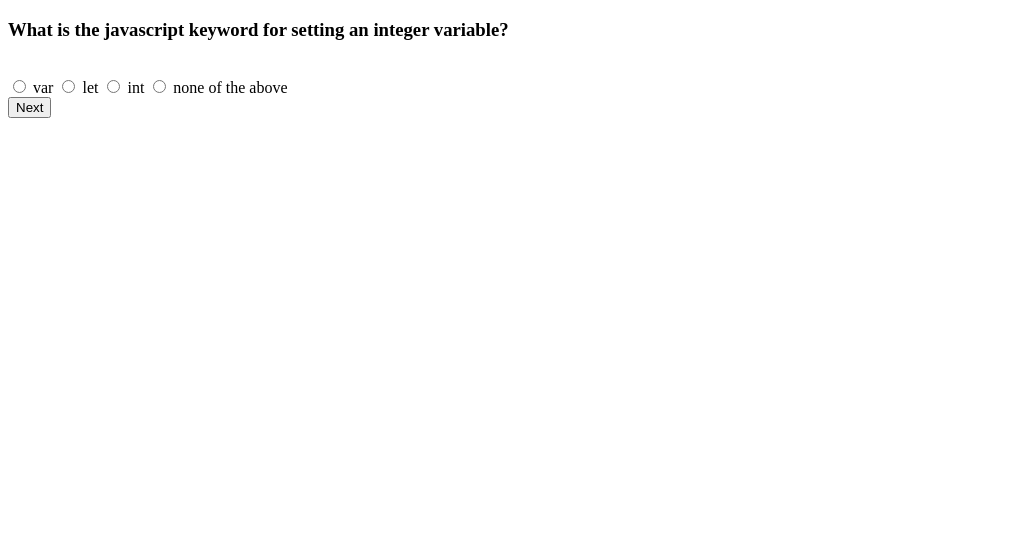
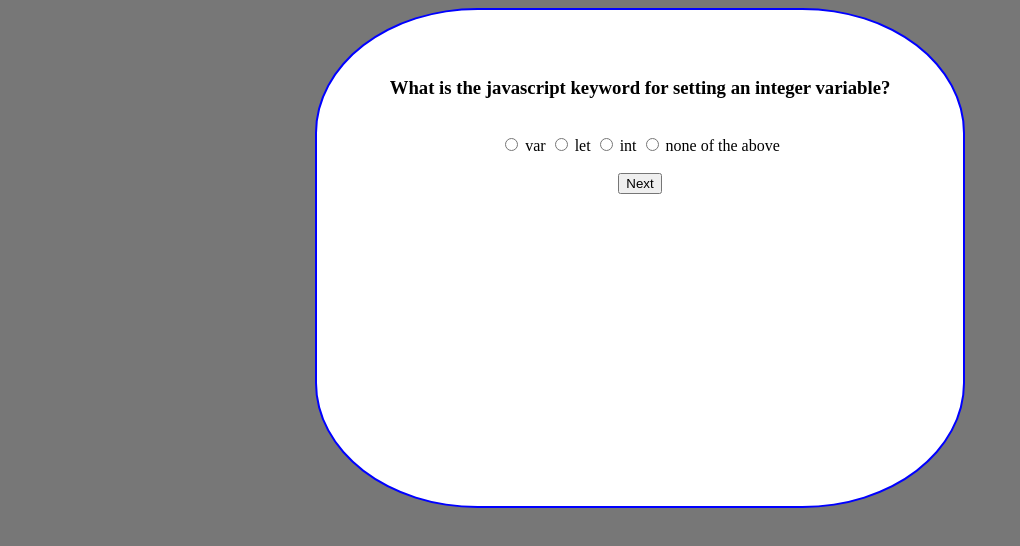
Before and after one commit to recursion/jsQuiz, a plain HTML site: page index.html in a window 1280 px wide. Shown: the whole page, without its empty margins (0-1020 px from the left). Drawn offline with Linux system fonts and the light colour scheme.

Commit message:
Added some basic styles

```diff
--- a/index.html
+++ b/index.html
@@ -3,6 +3,7 @@
   <head>
     <title>jsQuiz</title>
     <meta charset='utf-8'>
+    <link rel='stylesheet' type='text/css' href='quiz.css'>
   </head>
   <body>
     <div id='container'>
@@ -20,8 +21,8 @@
 
         <input name='answerChoice' type='radio' id='answer4'>
         <label for='answer4' id='answer4Label'> </label>
-        <br>
       </form>
+      <br>
       <button onclick='nextQuestion()'>Next</button>
     </div>
     <script src="quiz.js"></script>
--- a/quiz.css
+++ b/quiz.css
@@ -0,0 +1,15 @@
+body {
+  background-color: #777;
+  color: #000;
+}
+
+#container {
+  background: #fff;
+  width: 550px;
+  height: 400px;
+  margin: 0 auto;
+  border: 2px solid blue;
+  border-radius: 25%;
+  padding: 3em 3em 3em 3em;
+  text-align: center;
+}
--- a/quiz.js
+++ b/quiz.js
@@ -10,15 +10,10 @@
  * ****************************************************/
 /* Global Variables */
 var score = 0;
-var currentQuestion = 0;
-
-// Apparently innerHTML puts out HTML and textContent puts out pure text.
-// So my guess is that textContent is faster since it wont need to parse
-// for html - i.e. lets just use textContent unless we need html
-
+var currentQuestion = 0;  /* Index of the current question in qAndA Array */
 
 /* Setup some Quiz Questions and answers */
-// This is an array of objects which contain a Question, and array of possible answers
+// This is an array of objects which contain a Question, an array of possible answers
 // and an "Answer" which is the index of the possibleAnswers array
 // that contains the correct answer
 var qAndA = [{
@@ -52,6 +47,7 @@ function revealScore(){
 
 }
 
+// Hide the form and show the result
 function showResult(resultText){
   // Grab any html node/elements we need
   var result = document.createElement('h3');
@@ -66,7 +62,7 @@ function showResult(resultText){
   document.getElementById('container').insertBefore(result, document.getElementById('quiz'));
 }
 
-// This function hides the result node and unhides the form node.
+// Hide the result node and unhide the form node.
 function transitionQuestions(){
   var resultNode = document.getElementById('result');
   document.getElementById('container').removeChild(resultNode);
```
Also changed, not shown: 2 other files.
